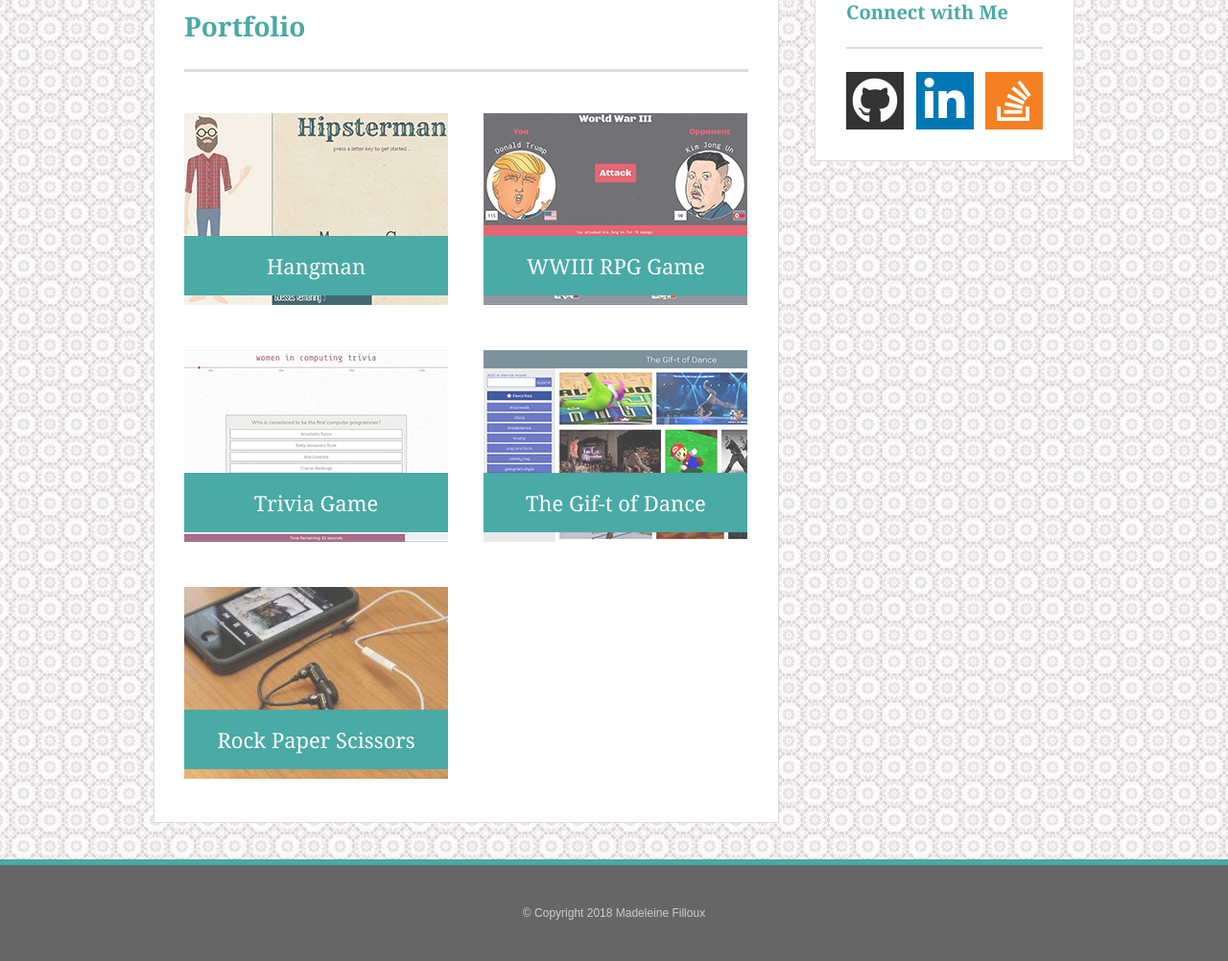
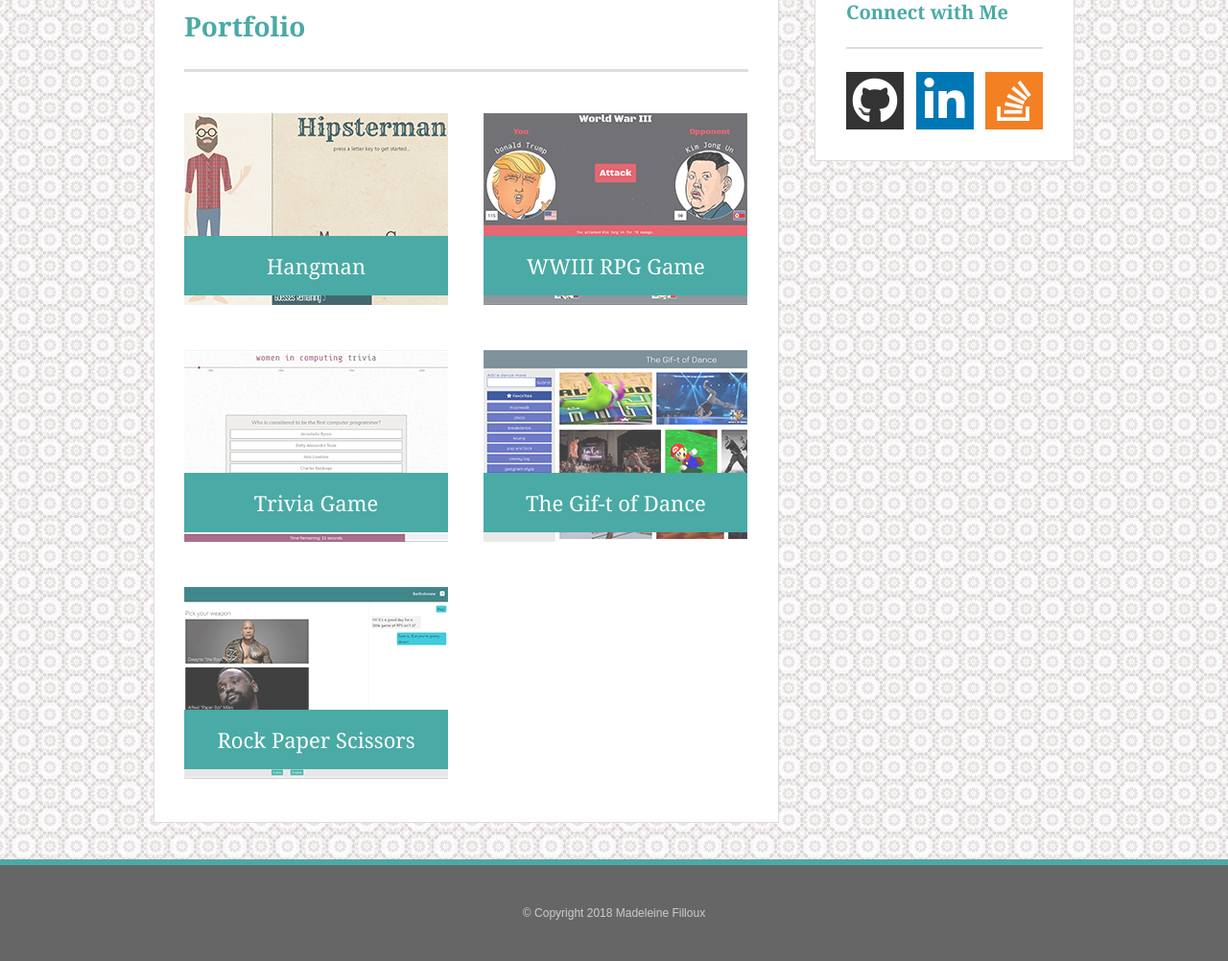
Before and after one commit to datananda/Basic-Portfolio, a plain HTML site: page portfolio.html in a window 1280 px wide. Shown: the part 160-1162 px from the top of the page at 96% size. Drawn offline with Linux system fonts and the light colour scheme.

Commit message:
added link and image for rps game

```diff
--- a/portfolio.html
+++ b/portfolio.html
@@ -59,8 +59,10 @@
                     </a>
                 </figure>
                 <figure>
-                    <img src="assets/images/technics-q-c-275-200-7.jpg" alt="phone and headphones on a wooden table">
-                    <figcaption>Rock Paper Scissors</figcaption>
+                    <a href="https://madeloux.github.io/RPS-Multiplayer">
+                        <img src="assets/images/rps.png" alt="screenshot of multiplayer rock paper scissors game">
+                        <figcaption>Rock Paper Scissors</figcaption>
+                    </a>
                 </figure>
             </section>
 
```
Also changed, not shown: assets/images/rps.png (added), assets/images/technics-q-c-275-200-7.jpg (deleted).
